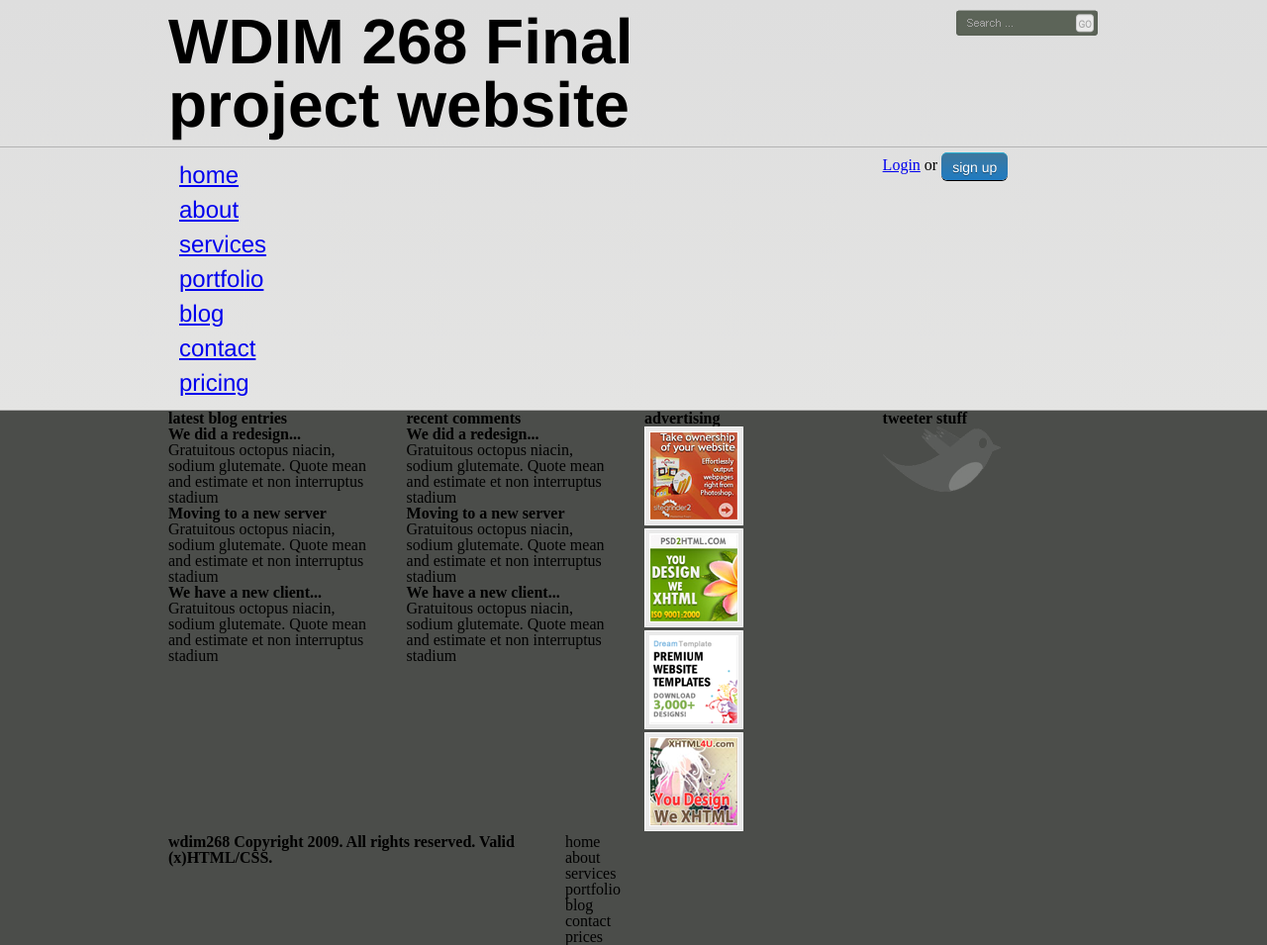
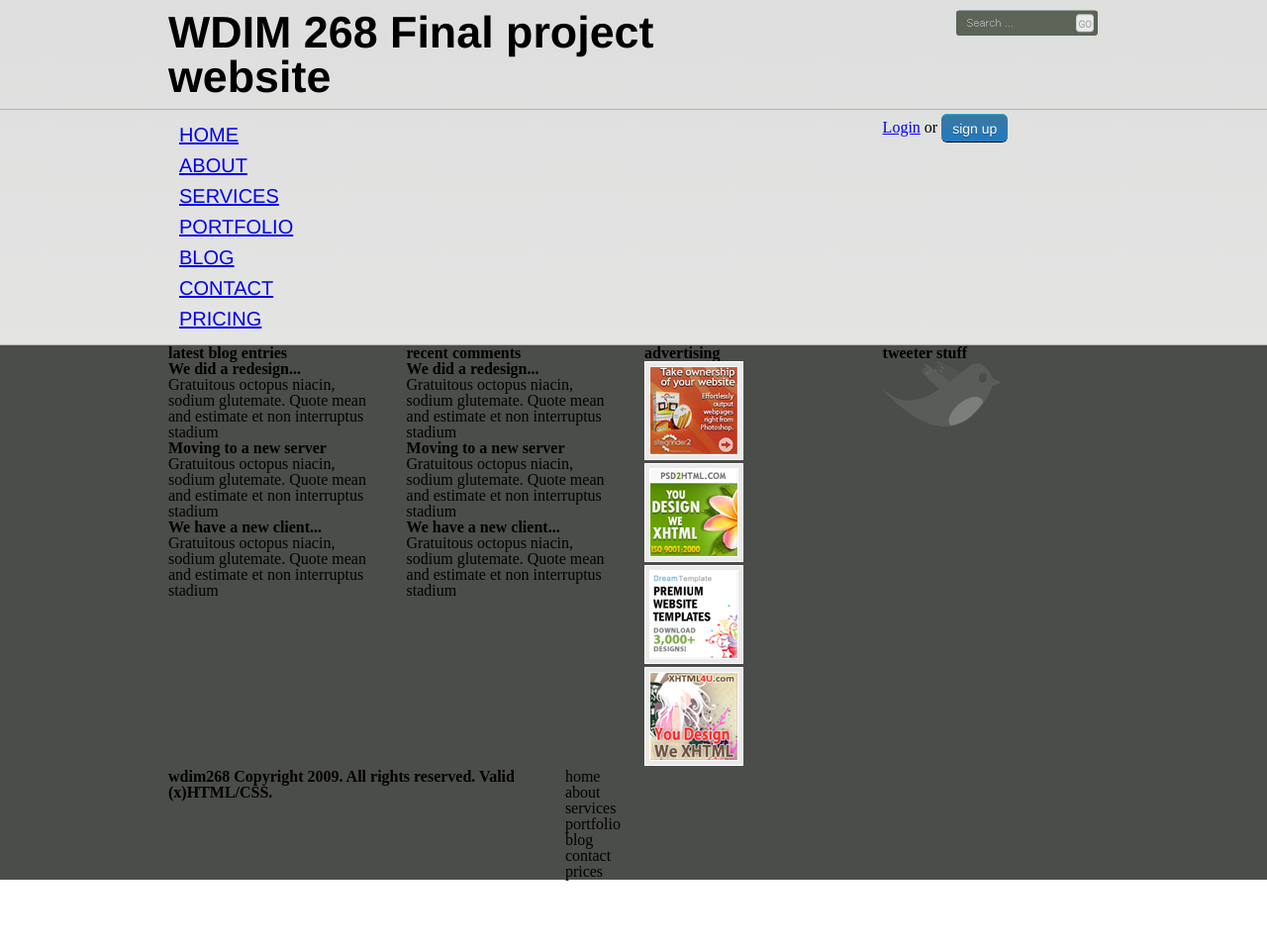
Before and after one commit to zachmorgan/aipdx-wdim268-2014-final, a Jekyll site: the page built from pricing.html, in a window 1280 px wide. Shown: the whole page at 99% size. Built offline with Jekyll 4.4.1, drawn with Linux system fonts in a browser that asks for light colours; after the commit the page ends 900 px from its top, so only the background shows below that.

Commit message:
Ajusted header nav

```diff
--- a/_sass/_base.scss
+++ b/_sass/_base.scss
@@ -66,7 +66,7 @@ header {
 
   h1 {
     font-family: "Fertigo Pro", Helvetica, sans-serif;
-    font-size: 4em;
+    font-size: 2.8em;
   }
 
   img {
@@ -77,7 +77,8 @@ header {
 .main-nav {
   list-style: none;
   font-family: Helvetica, sans-serif;
-  font-size: 1.5em;
+  font-size: 1.25em;
+  text-transform: uppercase;
   color: #848484;
 
   .nav-list {
```
Also changed, not shown: 2 other files.
